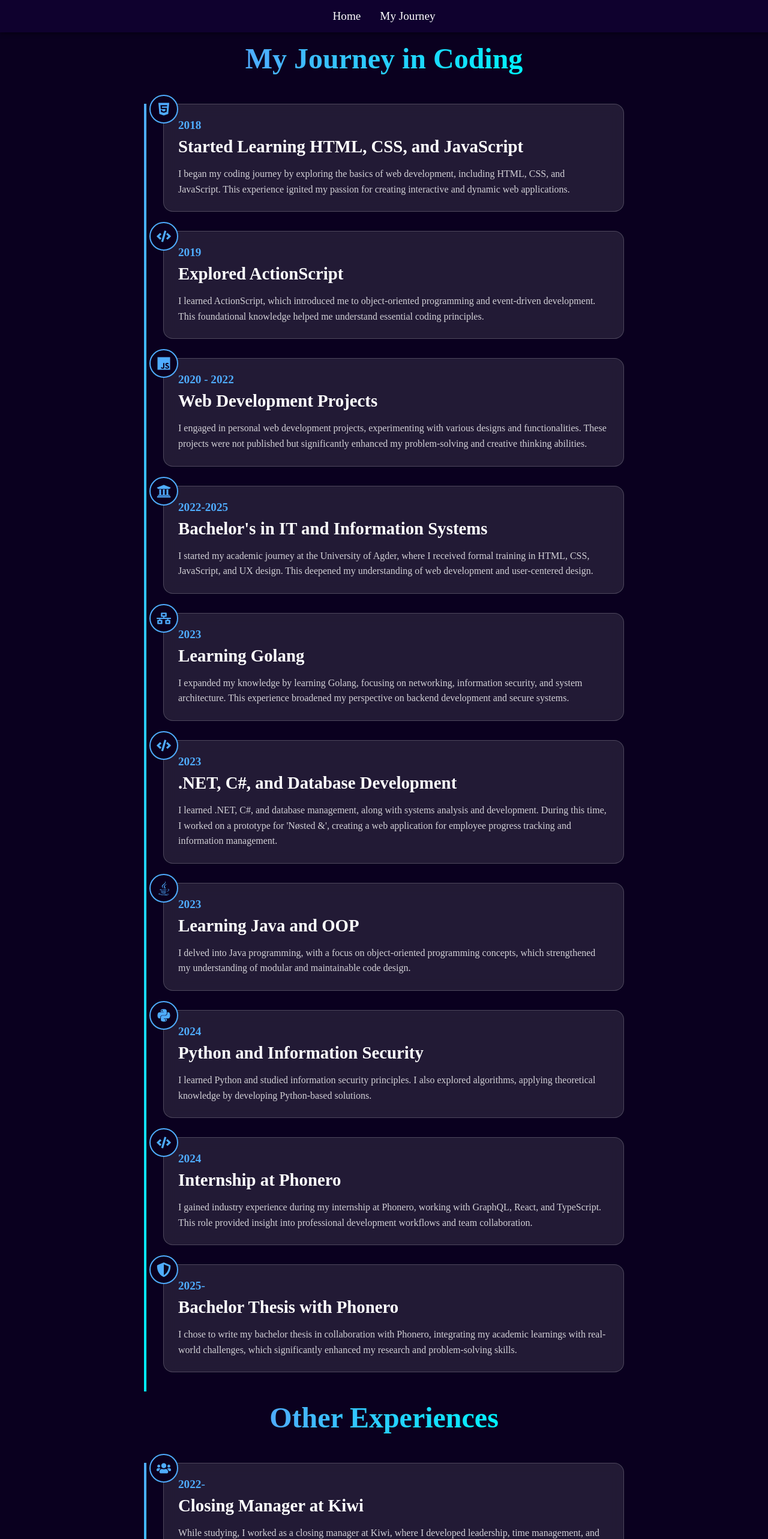
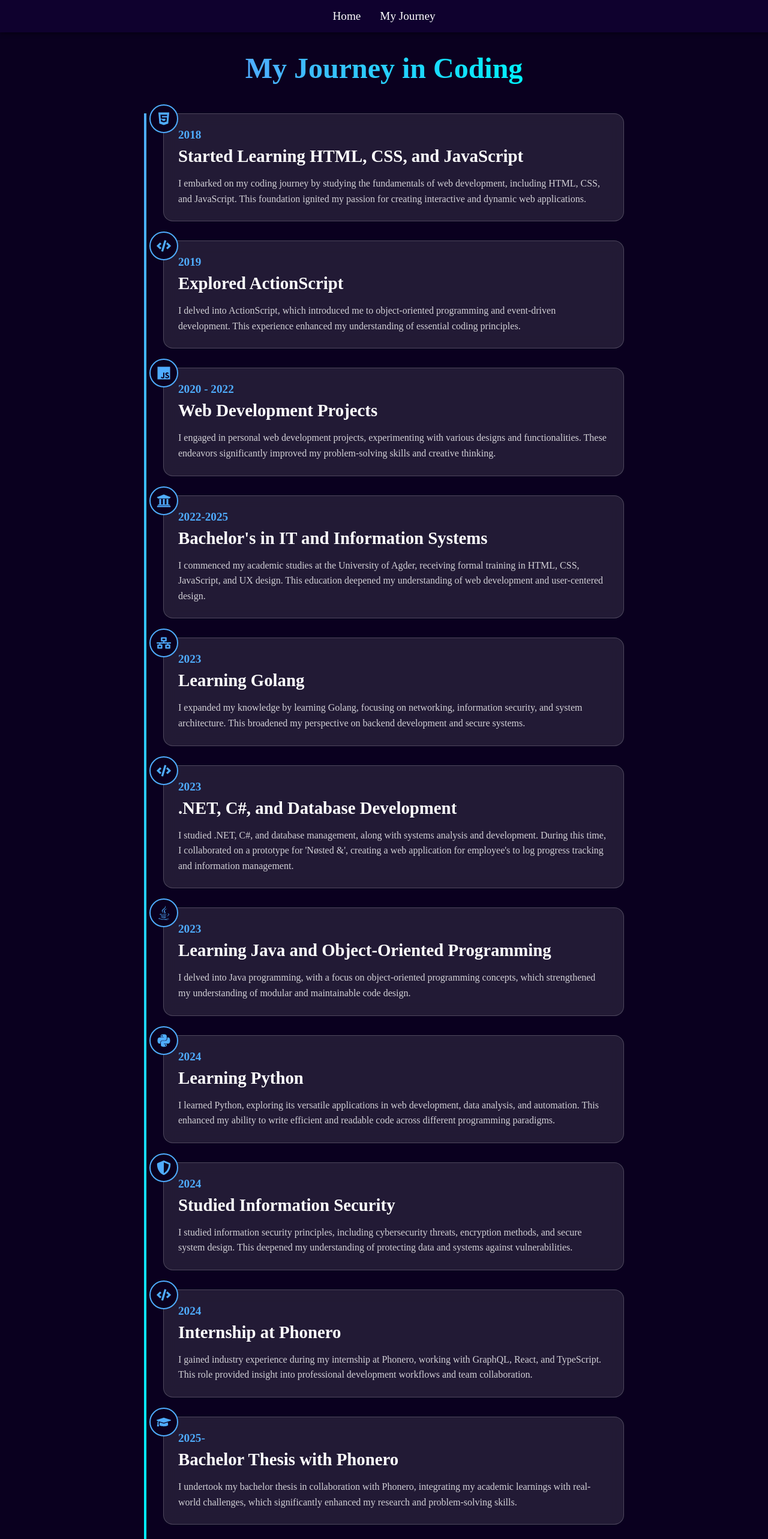
Before and after one commit to FelixKnutsen/portfolio, a React (Vite) app: page /journey in a window 1280 px wide. Shown: the top 2566 px of the page at 60% size. Built offline with nearby package versions, Linux system fonts and the light colour scheme.

Commit message:
fixed more mobileview, renamed items and fixed some text in journey

```diff
--- a/src/components/MyJourneyInCoding.tsx
+++ b/src/components/MyJourneyInCoding.tsx
@@ -15,6 +15,7 @@ import {
   FaShieldAlt,
   FaJava,
   FaNetworkWired,
+  FaGraduationCap,
 } from "react-icons/fa";
 
 // Register GSAP plugins
@@ -71,57 +72,64 @@ const timelineData = [
     date: "2018",
     title: "Started Learning HTML, CSS, and JavaScript",
     description:
-      "I began my coding journey by exploring the basics of web development, including HTML, CSS, and JavaScript. This experience ignited my passion for creating interactive and dynamic web applications.",
+      "I embarked on my coding journey by studying the fundamentals of web development, including HTML, CSS, and JavaScript. This foundation ignited my passion for creating interactive and dynamic web applications.",
     icon: <FaHtml5 />,
   },
   {
     date: "2019",
     title: "Explored ActionScript",
     description:
-      "I learned ActionScript, which introduced me to object-oriented programming and event-driven development. This foundational knowledge helped me understand essential coding principles.",
+      "I delved into ActionScript, which introduced me to object-oriented programming and event-driven development. This experience enhanced my understanding of essential coding principles.",
     icon: <FaCode />,
   },
   {
     date: "2020 - 2022",
     title: "Web Development Projects",
     description:
-      "I engaged in personal web development projects, experimenting with various designs and functionalities. These projects were not published but significantly enhanced my problem-solving and creative thinking abilities.",
+      "I engaged in personal web development projects, experimenting with various designs and functionalities. These endeavors significantly improved my problem-solving skills and creative thinking.",
     icon: <FaJs />,
   },
   {
     date: "2022-2025",
     title: "Bachelor's in IT and Information Systems",
     description:
-      "I started my academic journey at the University of Agder, where I received formal training in HTML, CSS, JavaScript, and UX design. This deepened my understanding of web development and user-centered design.",
+      "I commenced my academic studies at the University of Agder, receiving formal training in HTML, CSS, JavaScript, and UX design. This education deepened my understanding of web development and user-centered design.",
     icon: <FaUniversity />,
   },
   {
     date: "2023",
     title: "Learning Golang",
     description:
-      "I expanded my knowledge by learning Golang, focusing on networking, information security, and system architecture. This experience broadened my perspective on backend development and secure systems.",
+      "I expanded my knowledge by learning Golang, focusing on networking, information security, and system architecture. This broadened my perspective on backend development and secure systems.",
     icon: <FaNetworkWired />,
   },
   {
     date: "2023",
     title: ".NET, C#, and Database Development",
     description:
-      "I learned .NET, C#, and database management, along with systems analysis and development. During this time, I worked on a prototype for 'Nøsted &', creating a web application for employee progress tracking and information management.",
+      "I studied .NET, C#, and database management, along with systems analysis and development. During this time, I collaborated on a prototype for 'Nøsted &', creating a web application for employee's to log progress tracking and information management.",
     icon: <FaCode />,
   },
   {
     date: "2023",
-    title: "Learning Java and OOP",
+    title: "Learning Java and Object-Oriented Programming",
     description:
       "I delved into Java programming, with a focus on object-oriented programming concepts, which strengthened my understanding of modular and maintainable code design.",
     icon: <FaJava />,
   },
   {
     date: "2024",
-    title: "Python and Information Security",
+    title: "Learning Python",
     description:
-      "I learned Python and studied information security principles. I also explored algorithms, applying theoretical knowledge by developing Python-based solutions.",
+      "I learned Python, exploring its versatile applications in web development, data analysis, and automation. This enhanced my ability to write efficient and readable code across different programming paradigms.",
     icon: <FaPython />,
+  },
+  {
+    date: "2024",
+    title: "Studied Information Security",
+    description:
+      "I studied information security principles, including cybersecurity threats, encryption methods, and secure system design. This deepened my understanding of protecting data and systems against vulnerabilities.",
+    icon: <FaShieldAlt />,
   },
   {
     date: "2024",
@@ -134,8 +142,8 @@ const timelineData = [
     date: "2025-",
     title: "Bachelor Thesis with Phonero",
     description:
-      "I chose to write my bachelor thesis in collaboration with Phonero, integrating my academic learnings with real-world challenges, which significantly enhanced my research and problem-solving skills.",
-    icon: <FaShieldAlt />,
+      "I undertook my bachelor thesis in collaboration with Phonero, integrating my academic learnings with real-world challenges, which significantly enhanced my research and problem-solving skills.",
+    icon: <FaGraduationCap />,
   },
 ];
 
@@ -164,7 +172,7 @@ const Title = styled.h1`
   background: linear-gradient(90deg, #4facfe, #00f2fe);
   -webkit-background-clip: text;
   -webkit-text-fill-color: transparent;
-  margin-top: 1rem;
+  margin-top: 2rem;
 
   @media (max-width: 768px) {
     font-size: 2.5rem;
--- a/src/components/OtherExperiences.tsx
+++ b/src/components/OtherJourney.tsx
@@ -1,4 +1,4 @@
-// OtherExperiences.tsx
+// OtherJourney.tsx
 
 import React, { useEffect, useRef } from "react";
 import styled from "styled-components";
@@ -11,7 +11,7 @@ import { FaShieldAlt, FaUsers } from "react-icons/fa";
 // Register GSAP plugins
 gsap.registerPlugin(ScrollTrigger);
 
-const OtherExperiences: React.FC = () => {
+const OtherJourney: React.FC = () => {
   const timelineRef = useRef<HTMLDivElement>(null);
 
   useEffect(() => {
@@ -42,7 +42,7 @@ const OtherExperiences: React.FC = () => {
     <JourneySection>
       <Title>Other Experiences</Title>
       <Timeline ref={timelineRef}>
-        {otherExperiencesData.map((item, index) => (
+        {OtherJourneyData.map((item, index) => (
           <TimelineItem key={index} className="timeline-item">
             <TimelineIcon>{item.icon}</TimelineIcon>
             <TimelineContent>
@@ -57,7 +57,7 @@ const OtherExperiences: React.FC = () => {
   );
 };
 
-const otherExperiencesData = [
+const OtherJourneyData = [
   {
     date: "2022-",
     title: "Closing Manager at Kiwi",
@@ -76,7 +76,7 @@ const otherExperiencesData = [
     date: "2025-",
     title: "Leader of NITO Students",
     description:
-      "I took on the role of Leader of NITO Students, where I learned to guide a team effectively, manage responsibilities, and inspire collaboration among members.",
+      "I took on the role of Leader of NITO Students, where I'm currently learning to guide a team effectively, manage responsibilities, and inspire collaboration among members.",
     icon: <FaShieldAlt />,
   },
 ];
@@ -87,7 +87,7 @@ const JourneySection = styled.section`
   flex-direction: column;
   align-items: center;
   padding: 0 15%;
-  min-height: 100vh;
+  min-height: 95vh;
   background: #0a001f;
   color: white;
   font-family: "Montserrat-Regular";
@@ -101,7 +101,7 @@ const Title = styled.h1`
   font-size: 3rem;
   text-align: center;
   margin-bottom: 3rem;
-  margin-top: 1rem;
+  margin-top: 3rem;
   background: linear-gradient(90deg, #4facfe, #00f2fe);
   -webkit-background-clip: text;
   -webkit-text-fill-color: transparent;
@@ -218,4 +218,4 @@ const TimelineDate = styled.div`
   }
 `;
 
-export default OtherExperiences;
+export default OtherJourney;
--- a/src/pages/Journey.tsx
+++ b/src/pages/Journey.tsx
@@ -2,13 +2,15 @@
 
 import React from "react";
 import MyJourneyInCoding from "../components/MyJourneyInCoding";
-import OtherExperiences from "../components/OtherExperiences";
+import OtherJourney from "../components/OtherJourney";
+import Footer from "../components/Footer";
 
 const Journey: React.FC = () => {
   return (
     <>
       <MyJourneyInCoding />
-      <OtherExperiences />
+      <OtherJourney />
+      <Footer />
     </>
   );
 };
```
